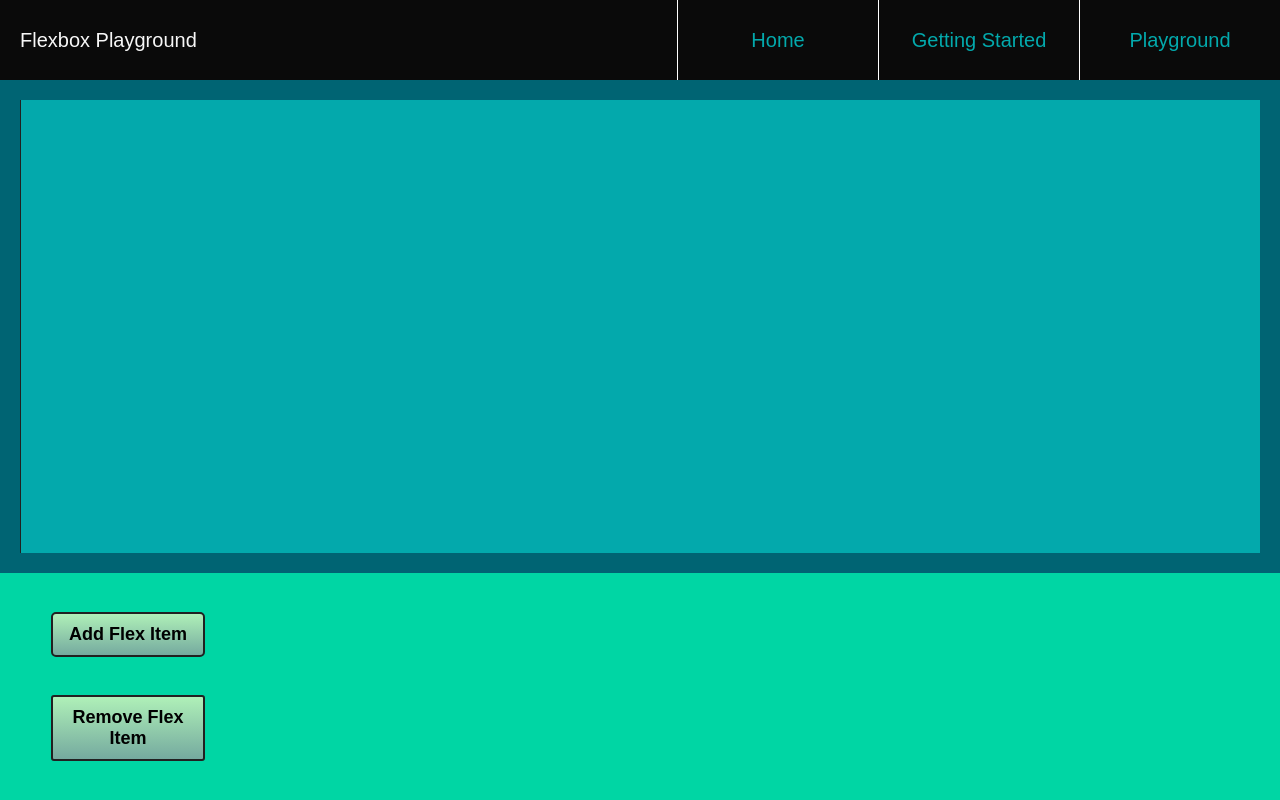
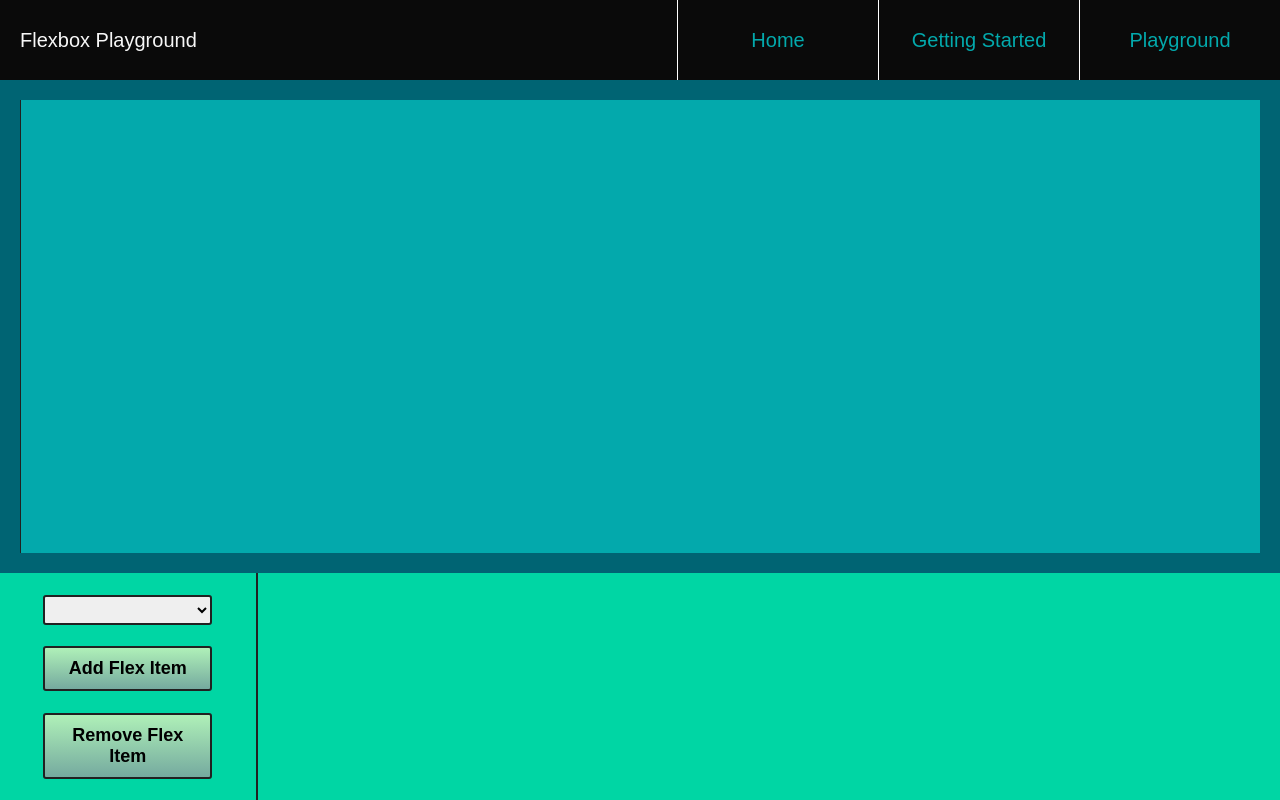
Before and after one commit to rabbitwerks/flexbox-util-playground, a Vue app: page /#/playground in a window 1280 px wide. Built offline with nearby package versions, Linux system fonts and the light colour scheme.

Commit message:
added - flex direction feature

```diff
--- a/src/components/playground/control-panel/CP__AB__Add.vue
+++ b/src/components/playground/control-panel/CP__AB__Add.vue
@@ -18,7 +18,7 @@ button {
   width: auto;
   background: linear-gradient(to bottom, rgb(175, 240, 184), rgb(117, 170, 159));
   border: 2px solid var(--backgroundGrey);
-  border-radius: 5px;
+  border-radius: 3px;
   padding: .5rem;
   font-family: 'Dosis', sans-serif;
   font-size: .9rem;
--- /dev/null
+++ b/src/components/playground/control-panel/CP__AB__DirectionSelection.vue
@@ -0,0 +1,42 @@
+<template>
+  <select
+    :placeholder="flexGroupDirection"
+    v-model="newFlexDirection"
+    @change="applyNewDirection"
+    class="flex-direction-selection"
+    name="flexdir-select">
+    <option value="flexdir-row" selected>Row (Default)</option>
+    <option value="flexdir-col">Column</option>
+    <option value="flexdir-rowrev">Row Reverse</option>
+    <option value="flexdir-colrev">Column Reverse</option>
+  </select>
+</template>
+
+<script>
+import eventBus from '../../../eventbus.js'
+export default {
+  data () {
+    return {
+      newFlexDirection: this.flexGroupDirection
+    }
+  },
+  props: ['flexGroupDirection'],
+  methods: {
+    applyNewDirection() {
+      eventBus.$emit('applyNewDirection', this.newFlexDirection)
+    }
+  }
+}
+</script>
+
+<style scoped>
+.flex-direction-selection {
+  width: auto;
+  padding: .1rem .25rem;
+  border: 2px solid var(--backgroundGrey);
+  border-radius: 3px;
+  font-family: 'Dosis', sans-serif;
+  font-size: .9rem;
+  font-weight: 500;
+}
+</style>
--- a/src/components/playground/control-panel/CP__ActionButtons.vue
+++ b/src/components/playground/control-panel/CP__ActionButtons.vue
@@ -1,7 +1,10 @@
 <template>
-<div class="flex-1 flexbox">
+<div class="action-buttons flex-1 flexbox">
   <div class="flex-1"></div>
   <div class="flex-3-i flexbox-space-evenly flexdir-col">
+    <cp--ab--direction-selection
+      :flexGroupDirection="flexGroupDirection">
+    </cp--ab--direction-selection>
     <cp--ab--add></cp--ab--add>
     <cp--ab--remove></cp--ab--remove>
   </div>
@@ -12,14 +15,19 @@
 <script>
 import CP__AB__Add from './CP__AB__Add';
 import CP__AB__Remove from './CP__AB__Remove';
+import CP__AB__DirectionSelection from './CP__AB__DirectionSelection'
 export default {
+  props: ['flexGroupDirection'],
   components: {
     'cp--ab--add': CP__AB__Add,
     'cp--ab--remove': CP__AB__Remove,
+    'cp--ab--direction-selection': CP__AB__DirectionSelection
   }
 }
 </script>
 
-<style>
-
+<style scoped>
+.action-buttons {
+  border-right: 2px solid var(--backgroundGrey);
+}
 </style>
```
